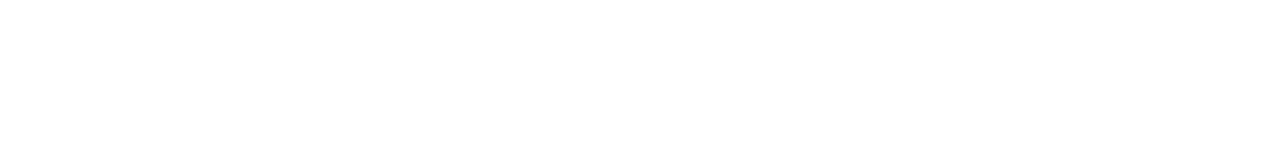
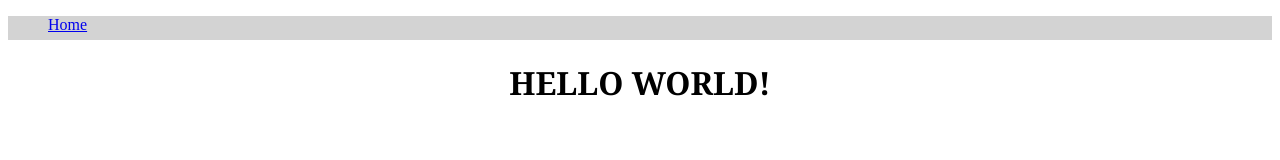
Before and after one commit to im-amy-lew/mobile-friendly-practice, a plain HTML site: page index.html in a window 1280 px wide. Drawn offline with Linux system fonts and the light colour scheme.

Commit message:
Create header in index. Add styling to header.

```diff
--- a/css/styles.css
+++ b/css/styles.css
@@ -0,0 +1,14 @@
+li {
+  display: inline-block;
+}
+
+nav {
+  background-color: lightgray;
+  height: 1.5rem;
+}
+
+h1 {
+  text-align: center;
+  text-transform: uppercase;
+  font-family: Georgia, 'Times New Roman', Times, serif;
+}
--- a/index.html
+++ b/index.html
@@ -4,6 +4,9 @@
   <meta charset="UTF-8">
   <meta http-equiv="X-UA-Compatible" content="IE=edge">
   <meta name="viewport" content="width=device-width, initial-scale=1.0">
+  <meta name="author" content="Amy L.">
+  <meta name="description" content="GitHub review for Mobile Friendly Websites class.">
+  <meta name="keywords" content="github">
   <title>Mobile Friendly Websites | Day 1</title>
   <link rel="stylesheet" href="./css/styles.css">
 </head>
@@ -13,6 +16,16 @@
 
 
 <body>
+  <header>
+    <nav>
+      <ul>
+        <li>
+          <a href="#">Home</a>
+        </li>
+      </ul>
+    </nav>
+    <h1>Hello World!</h1>
+  </header>
 
 </body>
 </html>
```
